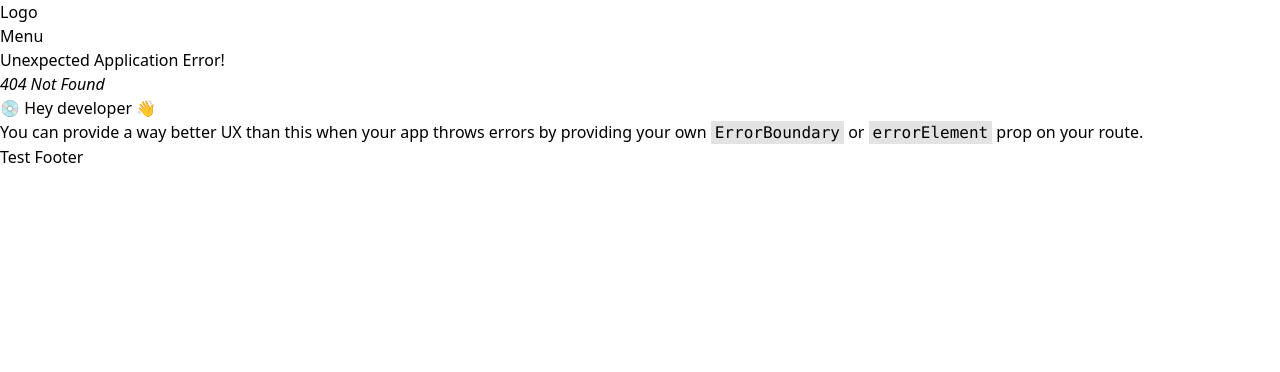
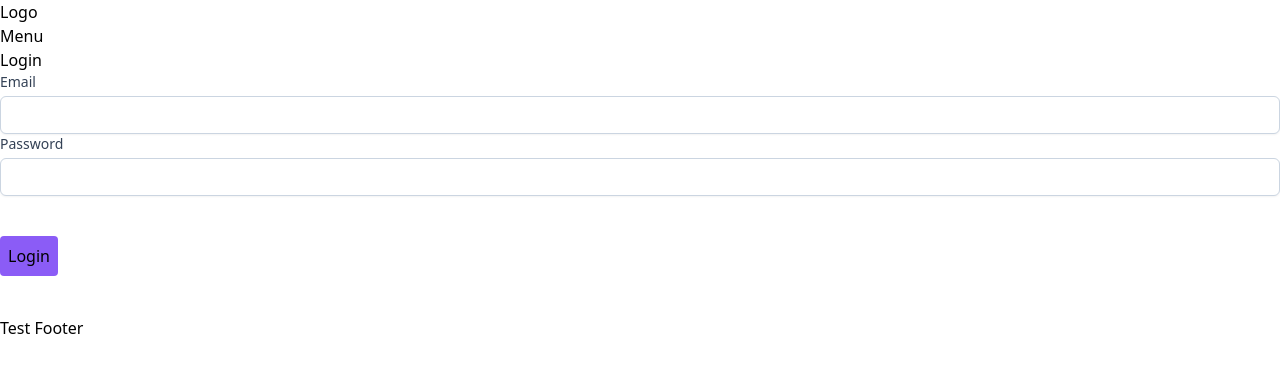
Before and after one commit to ctola91/react-auth-ts, a React (Vite) app: page /login in a window 1280 px wide. Before the commit this address had no page. Shown: the top 372 px of the page. Built offline with nearby package versions, Linux system fonts and the light colour scheme.

Commit message:
Modify hooks for auth

```diff
--- a/src/api/api.ts
+++ b/src/api/api.ts
@@ -1,6 +1,6 @@
 import axios from 'axios';
 
-const URL = 'http://172.31.133.99:8000/api'
+const URL = 'http://172.19.103.172:8000/api'
 
 const api = axios.create({
     baseURL: `${URL}`,
--- a/src/components/auth/Login.tsx
+++ b/src/components/auth/Login.tsx
@@ -1,22 +1,21 @@
-import React, { ChangeEvent, FormEvent, FormEventHandler } from 'react'
-import { useAuth } from '../../hooks/useAuth';
+import { ChangeEvent, FormEvent } from 'react'
 import { useState } from 'react';
 import { useAuthContext } from '../../contexts/AuthContext';
-import { useNavigate } from 'react-router-dom';
+import { redirect } from 'react-router-dom';
 
 type Props = {}
 
 const Login = (props: Props) => {
     const auth = useAuthContext();
-    const navigate = useNavigate();
     const [email, setEmail] = useState<string>("");
     const [password, setPassword] = useState<string>("");
 
-    const handleOnSubmit = (event: FormEvent<HTMLFormElement>) => {
+    const handleOnSubmit = async (event: FormEvent<HTMLFormElement>) => {
         event.preventDefault();
-        const user = auth?.signIn({ email, password });
+        const user = await auth?.signIn({ email, password });
         if (user) {
-            navigate('/')
+            console.log(user);
+            return redirect('/');
         }
     }
 
--- a/src/components/auth/RequireAuth.tsx
+++ b/src/components/auth/RequireAuth.tsx
@@ -10,7 +10,7 @@ const RequireAuth = ({ children }: RequireAuthProps) => {
     const auth = useAuthContext();
 
     if (!auth?.user) {
-        return <Navigate to="/auth/login" />
+        return <Navigate to="/login" />
     }
     return children;
 }
--- a/src/hooks/useAuth.ts
+++ b/src/hooks/useAuth.ts
@@ -6,14 +6,14 @@ export const useAuth = () => {
     const [error, setError] = useState(null);
     const [user, setUser] = useState<User | undefined>(undefined);
     const [token, setToken] = useState<string | undefined>(undefined);
-    const [storage, setStorage] = useLocalStorage('token', '');
+    // const [storage, setStorage] = useLocalStorage('token', '');
 
     const signIn = async (data: { email: string, password: string }) => {
         try {
             let result = await AuthService.doLogin(data.email, data.password);
             setUser(result?.user);
             setToken(result?.token);
-            setStorage(result?.token);
+            // setStorage(result?.token);
             return user;
         } catch (e) {
             console.log(e);
```
Also changed, not shown: src/routes/router.tsx (+3 -8 lines).
